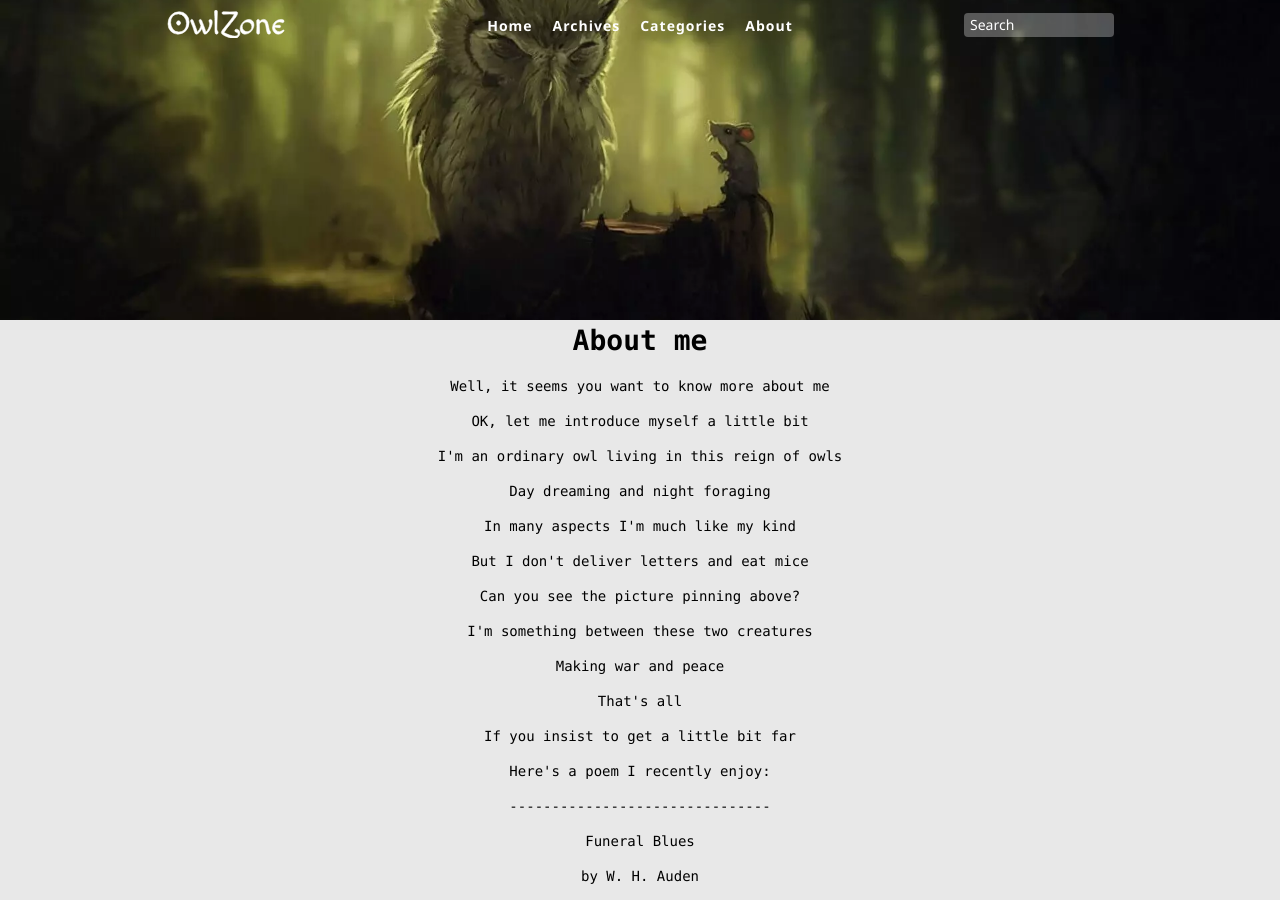
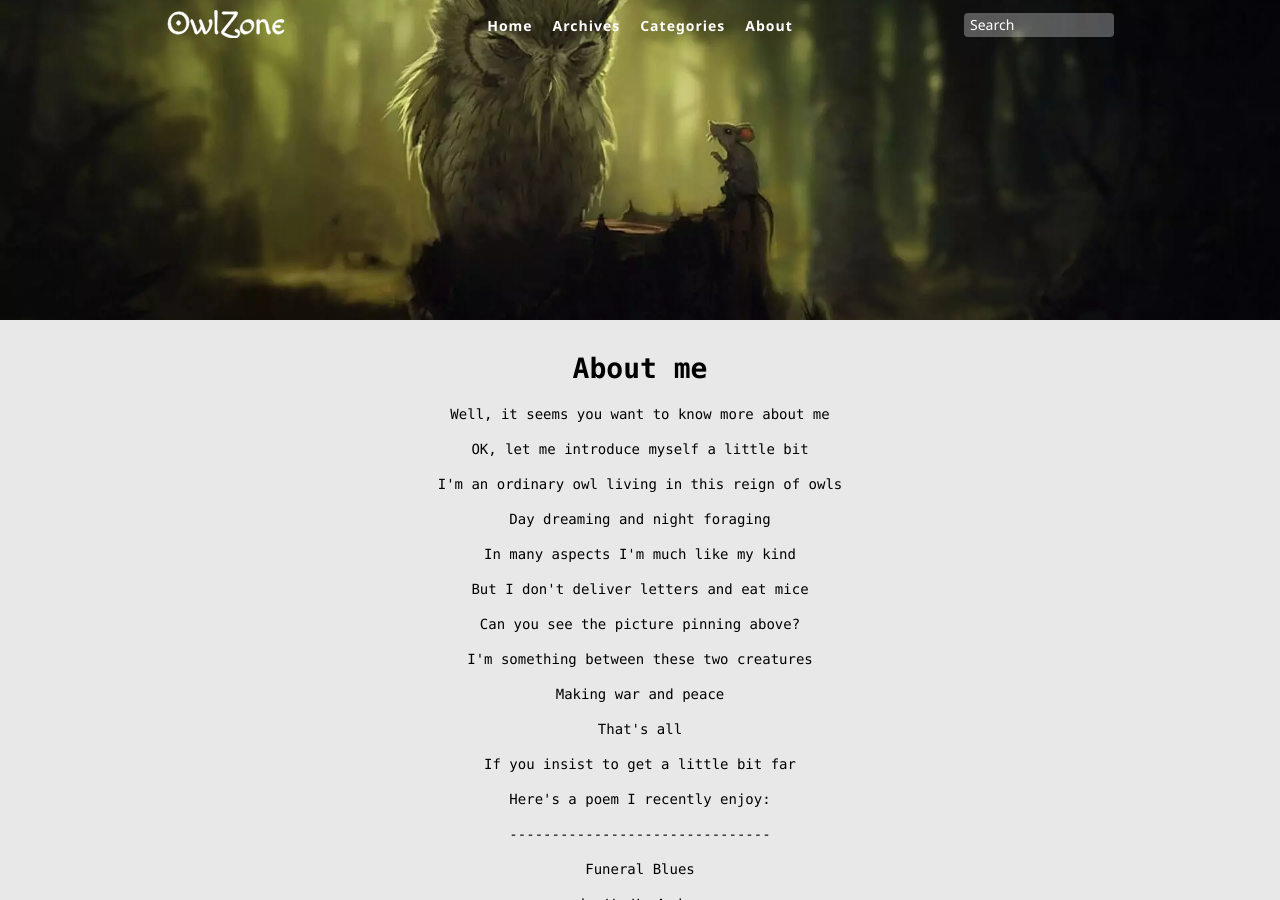
Before and after one commit to mapkts/owlzone, a Jekyll site: the page built from about.html, in a window 1280 px wide and 900 px high. Built offline with Jekyll 4.4.1, drawn with Linux system fonts in a browser that asks for light colours.

Commit message:
Update about me page

```diff
--- a/about.html
+++ b/about.html
@@ -3,7 +3,7 @@
 title: About me
 ---
 
-<main class="container" style="text-align: center;">
+<main class="container" style="text-align: center; padding: 2rem">
 <h1>{{ page.title }}</h1>
 <p>Well, it seems you want to know more about me</p>
 <P>OK, let me introduce myself a little bit</P>
```
